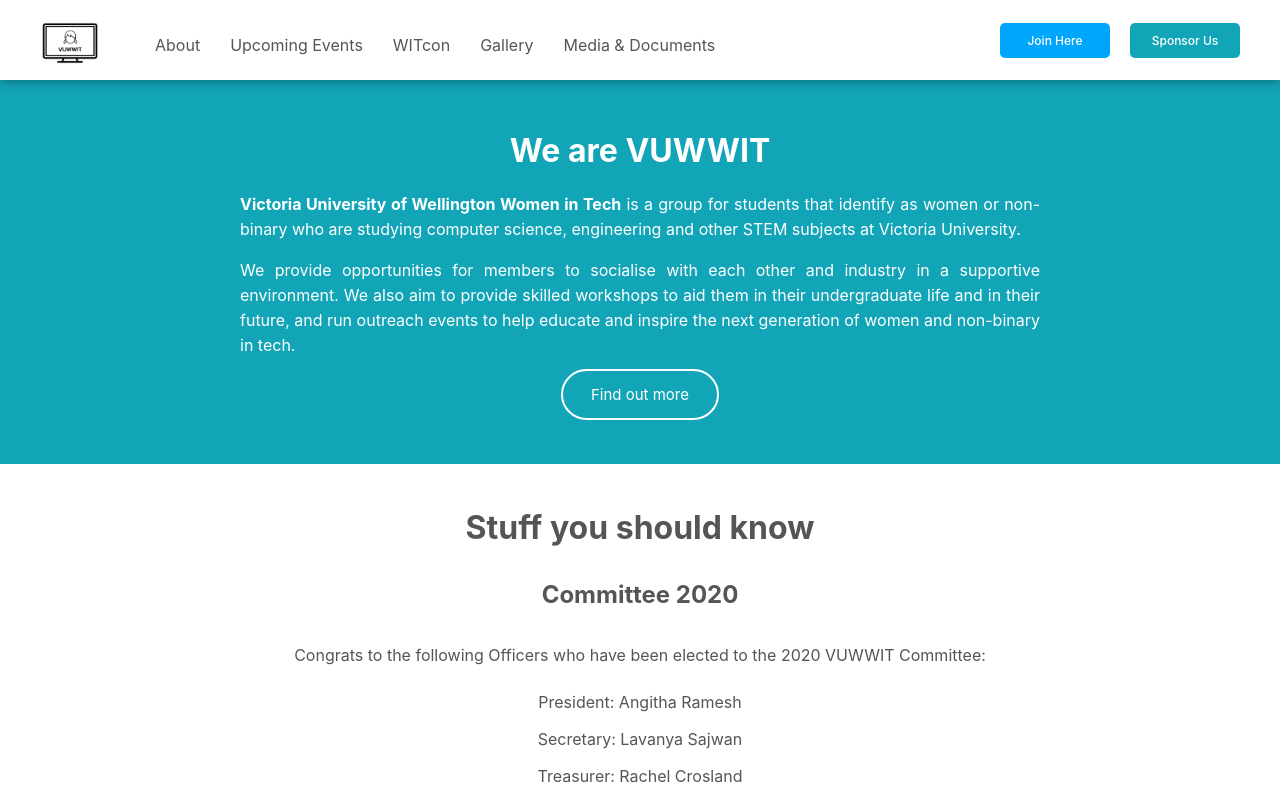
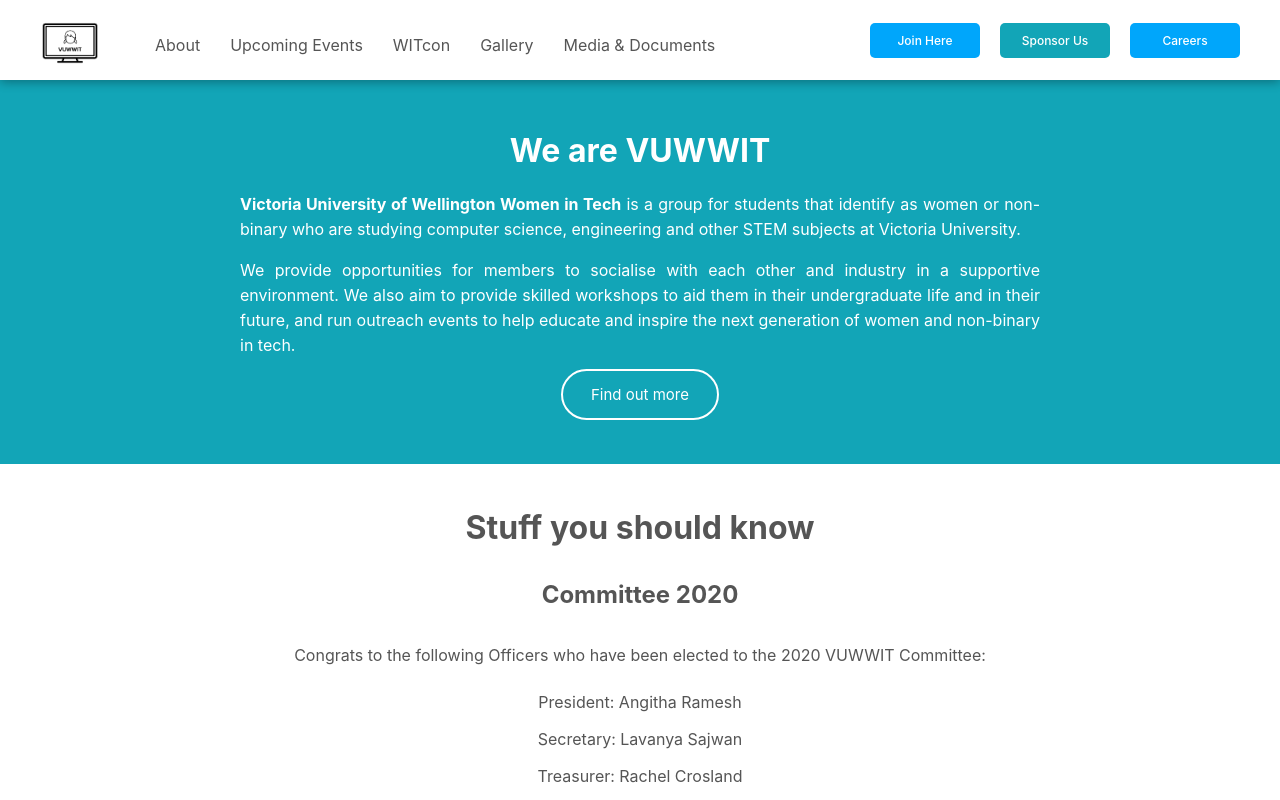
Before and after one commit to vuwwit/VUWWomenInTechWebsite, a React (Create React App) app: page / in a window 1280 px wide. Shown: the top 800 px of the page. Built offline with nearby package versions, Linux system fonts and the light colour scheme.

Commit message:
no message

```diff
--- a/src/components/en-NZ.js
+++ b/src/components/en-NZ.js
@@ -17,5 +17,6 @@
   GALLERY: "Gallery",
   VUWWIT_SHOP: "VUWWIT Shop",
   MEDIA: "Media & Documents",
-  MENTORING: "Mentoring"
+  MENTORING: "Mentoring",
+  CAREERS: "Careers"
 };
--- a/src/components/header/index.js
+++ b/src/components/header/index.js
@@ -47,6 +47,8 @@
               {strings.MEDIA}
             </div>
           </Link>
+
+
         </div>
         <div className="Header__right">
           <div className="hideOnMobile">
@@ -58,6 +60,12 @@
           <div className="hideOnMobile">
             <DarkerBlockLink label={strings.SPONSOR_US} link={"/sponsor"} />
           </div>
+          <div className="hideOnMobile">
+            <LighterBlockLink
+                label={strings.CAREERS}
+                link="https://womenintechnz.prosple.com/"
+            />
+          </div>
           <div className="showOnMobile">
             <Sidebar />
           </div>
```
